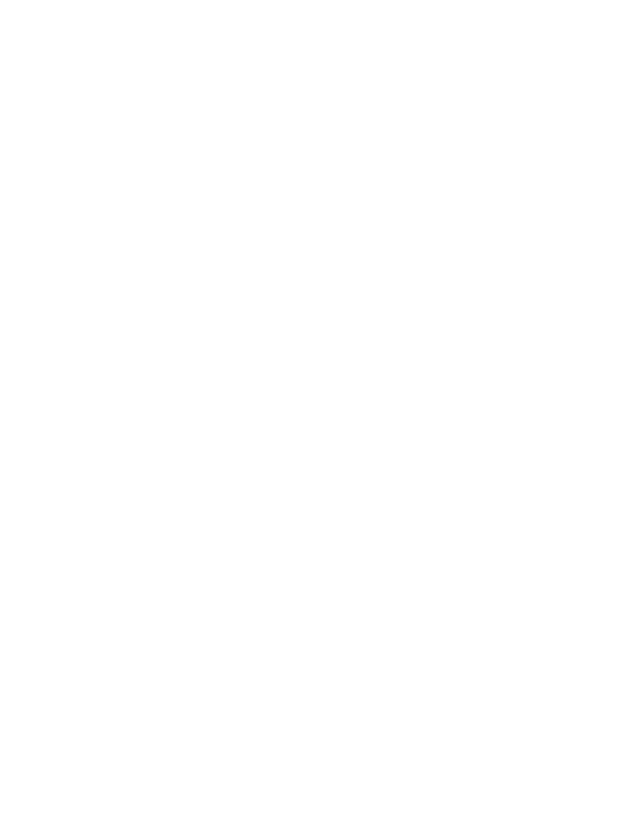
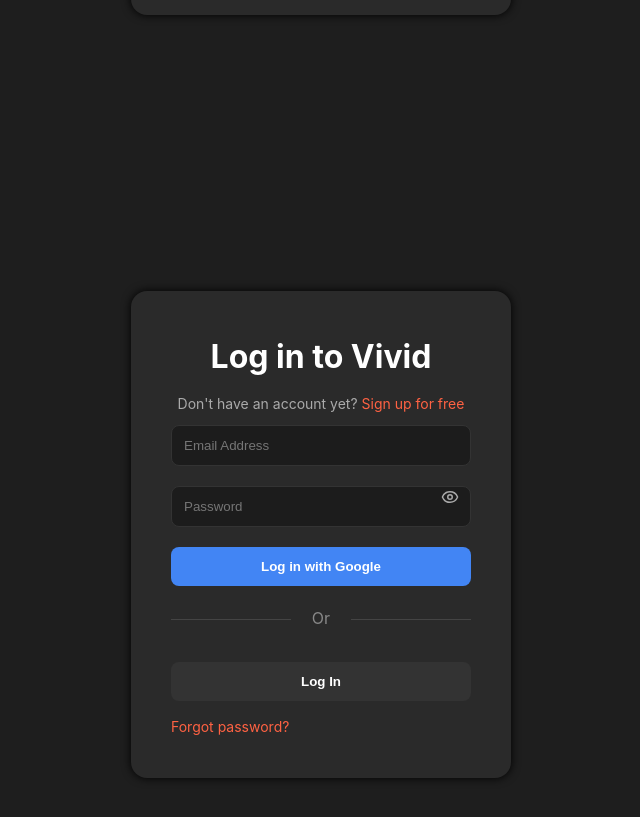
Before and after one commit to satya1844/project-vivid, a React (Vite) app in the folder vivid/: page / in a window 1280 px wide. Shown: the part 2400-3217 px from the top of the page, without its empty margins (319-959 px from the left). Before the commit the page ends 1735 px from the top, so only its background shows below. Built offline with nearby package versions, Linux system fonts and the light colour scheme.

Commit message:
Add SignUp and LoginPage components with styles; implement password visibility toggle

```diff
--- a/vivid/package.json
+++ b/vivid/package.json
@@ -11,6 +11,7 @@
   },
   "dependencies": {
     "framer-motion": "^12.7.3",
+    "lucide-react": "^0.501.0",
     "ogl": "^1.0.11",
     "react": "^19.0.0",
     "react-dom": "^19.0.0"
--- a/vivid/src/App.jsx
+++ b/vivid/src/App.jsx
@@ -4,6 +4,10 @@
 import PeopleCardsContainer from "./Components/PeopleCardContainerfolder/PeopleCardsContainer";
 import { Content } from "./Components/CAT/cat";
 import CommunityCardsSection from "./Components/CommunityCards/CommunityCardsSection";
+import SignUp from "./Components/signupPage/SignUp";
+import { LoginPage } from "./Components/LoginPage/LoginPage";
+
+
 
 function App() {
   return (
@@ -12,6 +16,8 @@
       <MainSection />
       <PeopleCardsContainer />
       <Content />
+      <SignUp />
+      <LoginPage />
     </div>
   );
 }
--- a/vivid/src/Components/LoginPage/LoginPage.css
+++ b/vivid/src/Components/LoginPage/LoginPage.css
@@ -0,0 +1,117 @@
+body {
+  margin: 0;
+  font-family: 'Inter', sans-serif;
+  background-color: #1e1e1e;
+  color: #fff;
+}
+
+.signup-container {
+  height: 100vh;
+  display: flex;
+  justify-content: center;
+  align-items: center;
+}
+
+.form-box {
+  background-color: #2a2a2a;
+  padding: 40px;
+  border-radius: 16px;
+  width: 380px;
+  box-shadow: 0 0 10px #000;
+  text-align: center;
+}
+
+.form-box h1 {
+  margin-bottom: 10px;
+}
+
+.form-box p {
+  color: #aaa;
+  font-size: 14px;
+}
+
+.form-box a {
+  color: #ff6243;
+  text-decoration: none;
+}
+
+.google-btn, .signup-btn {
+  width: 100%;
+  padding: 12px;
+  margin-top: 20px;
+  border: none;
+  border-radius: 8px;
+  font-weight: bold;
+  cursor: pointer;
+}
+
+.google-btn {
+  background-color: #4285f4;
+  color: white;
+}
+
+.signup-btn {
+  background-color: #333;
+  color: white;
+  margin-top: 10px;
+}
+
+.divider {
+  margin: 20px 0;
+  position: relative;
+}
+
+.divider::before,
+.divider::after {
+  content: "";
+  height: 1px;
+  background: #444;
+  position: absolute;
+  top: 50%;
+  width: 40%;
+}
+
+.divider::before {
+  left: 0;
+}
+
+.divider::after {
+  right: 0;
+}
+
+.divider span {
+  color: #888;
+  padding: 0 10px;
+}
+
+input[type="email"],
+.password-box input {
+  width: 100%;
+  padding: 12px;
+  margin-top: 10px;
+  background: #1c1c1c;
+  border: 1px solid #333;
+  border-radius: 8px;
+  color: white;
+  outline: none;
+}
+
+.password-box {
+  position: relative;
+  margin-top: 10px;
+}
+
+.password-box span {
+  position: absolute;
+  right: 12px;
+  top: 12px;
+  cursor: pointer;
+  color: #aaa;
+}
+
+.extra-links {
+  margin-top: 15px;
+  display: flex;
+  justify-content: space-between;
+  font-size: 14px;
+}
--- a/vivid/src/Components/LoginPage/LoginPage.jsx
+++ b/vivid/src/Components/LoginPage/LoginPage.jsx
@@ -1,10 +1,44 @@
-import React from 'react'
-import "./LoginPage.css"
+import React, { useState } from "react";
+import { Eye, EyeOff } from "lucide-react";
+import "./LoginPage.css";
 
-function LoginPage() {
+export function LoginPage() {
+  const [showPassword, setShowPassword] = useState(false);
+
   return (
-    <div>LoginPage</div>
-  )
+    <div className="signup-container">
+      <div className="form-box">
+        <h1>Log in to Vivid</h1>
+        <p>
+          Don't have an account yet? <a href="/signup">Sign up for free</a>
+        </p>
+
+        <input type="email" placeholder="Email Address" />
+
+        <div className="password-box">
+          <input
+            type={showPassword ? "text" : "password"}
+            placeholder="Password"
+          />
+          <span onClick={() => setShowPassword(!showPassword)}>
+            {showPassword ? <EyeOff size={18} /> : <Eye size={18} />}
+          </span>
+        </div>
+
+        <button className="google-btn">Log in with Google</button>
+
+        <div className="divider">
+          <span>Or</span>
+        </div>
+
+        <button className="signup-btn">Log In</button>
+
+        <div className="extra-links">
+          <a href="#">Forgot password?</a>
+        </div>
+      </div>
+    </div>
+  );
 }
 
-export default LoginPage
+export default LoginPage;
--- a/vivid/src/Components/signupPage/SignUp.css
+++ b/vivid/src/Components/signupPage/SignUp.css
@@ -0,0 +1,118 @@
+body {
+  margin: 0;
+  font-family: 'Inter', sans-serif;
+  background-color: #1e1e1e;
+  color: #fff;
+}
+
+.signup-container {
+  height: 100vh;
+  display: flex;
+  justify-content: center;
+  align-items: center;
+}
+
+.form-box {
+  background-color: #2a2a2a;
+  padding: 40px;
+  border-radius: 16px;
+  width: 380px;
+  box-shadow: 0 0 10px #000;
+  text-align: center;
+}
+
+.form-box h1 {
+  margin-bottom: 10px;
+}
+
+.form-box p {
+  color: #aaa;
+  font-size: 14px;
+}
+
+.form-box a {
+  color: #ff6243;
+  text-decoration: none;
+}
+
+.google-btn, .github-btn {
+  width: 100%;
+  padding: 12px;
+  margin-top: 20px;
+  border: none;
+  border-radius: 8px;
+  font-weight: bold;
+  cursor: pointer;
+}
+
+.google-btn {
+  background-color: #4285f4;
+  color: white;
+}
+
+.github-btn {
+  background-color: #333;
+  color: white;
+  margin-top: 10px;
+}
+
+.divider {
+  margin: 20px 0;
+  position: relative;
+}
+
+.divider::before,
+.divider::after {
+  content: "";
+  height: 1px;
+  background: #444;
+  position: absolute;
+  top: 50%;
+  width: 40%;
+}
+
+.divider::before {
+  left: 0;
+}
+
+.divider::after {
+  right: 0;
+}
+
+.divider span {
+  color: #888;
+  padding: 0 10px;
+}
+
+input[type="text"],
+input[type="email"],
+.password-box input {
+  width: 100%;
+  padding: 12px;
+  margin-top: 10px;
+  background: #1c1c1c;
+  border: 1px solid #333;
+  border-radius: 8px;
+  color: white;
+  outline: none;
+}
+
+.password-box {
+  position: relative;
+  margin-top: 10px;
+}
+
+.password-box span {
+  position: absolute;
+  right: 12px;
+  top: 12px;
+  cursor: pointer;
+  color: #aaa;
+}
+
+.extra-links {
+  margin-top: 15px;
+  display: flex;
+  justify-content: space-between;
+  font-size: 14px;
+}
--- a/vivid/src/Components/signupPage/SignUp.jsx
+++ b/vivid/src/Components/signupPage/SignUp.jsx
@@ -1,11 +1,51 @@
-import React from 'react'
-import "./SignUp.css"
-import { useState } from 'react'
+import React, { useState } from "react";
+import { Eye, EyeOff } from "lucide-react";
+import "./SignUp.css";
 
 function SignUp() {
+  const [showPassword, setShowPassword] = useState(false);
+
   return (
-    <div>SignUp</div>
-  )
+    <div className="signup-container">
+      <div className="form-box">
+        <h1>Sign Up for Vivid</h1>
+        <p>
+          Already have an account? <a href="/login">Log in here</a>
+        </p>
+
+        <input type="text" placeholder="Full Name" />
+        <input type="email" placeholder="Email Address" />
+
+        <div className="password-box">
+          <input
+            type={showPassword ? "text" : "password"}
+            placeholder="Password"
+          />
+          <span onClick={() => setShowPassword(!showPassword)}>
+            {showPassword ? <EyeOff size={18} /> : <Eye size={18} />}
+          </span>
+        </div>
+
+        <div className="password-box">
+          <input
+            type={showPassword ? "text" : "password"}
+            placeholder="Confirm Password"
+          />
+          <span onClick={() => setShowPassword(!showPassword)}>
+            {showPassword ? <EyeOff size={18} /> : <Eye size={18} />}
+          </span>
+        </div>
+
+        <button className="google-btn">Sign up with Google</button>
+
+        <div className="divider">
+          <span>Or</span>
+        </div>
+
+        <button className="signup-btn">Sign Up</button>
+      </div>
+    </div>
+  );
 }
 
-export default SignUp
+export default SignUp;
```
Also changed, not shown: 1 other file (tests, documents, lock files or other folders).
